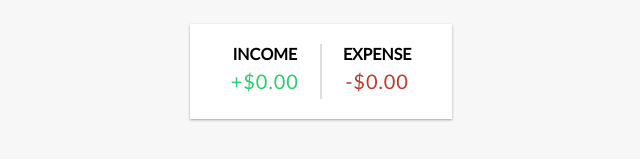
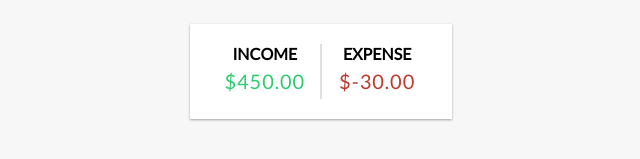
Before and after one commit to bolloland/expense-tracker-react, a React (Create React App) app: page / in a window 1280 px wide. Shown: the part 123-282 px from the top of the page, without its empty margins (319-959 px from the left). Built offline with nearby package versions, Linux system fonts and the light colour scheme.

Commit message:
Income/Expenses render

```diff
--- a/src/components/IncomeExpenses.js
+++ b/src/components/IncomeExpenses.js
@@ -1,16 +1,29 @@
-import React from 'react'
+import React, {useContext} from 'react'
+import { GlobalContext } from '../context/GlobalState'
 
 const IncomeExpenses = () => {
+  const { transactions } = useContext(GlobalContext)
+  const amounts = transactions.map(transaction => transaction.amount);
+  const income = amounts
+  .filter(item => item > 0)
+  .reduce((acc, item) => (acc += item), 0)
+  .toFixed(2);
+
+  const expense = (
+    amounts.filter(item => item < 0)
+    .reduce((acc, item) => (acc += item), 0) * -1)
+    .toFixed(2);
+
   return (
     <div>
         <div className="inc-exp-container">
         <div>
           <h4> Income </h4>
-          <p className="money plus"> +$0.00 </p>
+          <p className="money plus">${income}</p>
         </div>
         <div>
           <h4> Expense </h4>
-          <p className="money minus">-$0.00</p>
+          <p className="money minus">$-{expense}</p>
         </div>
       </div>
     </div>
```
